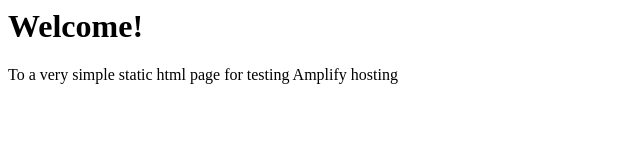
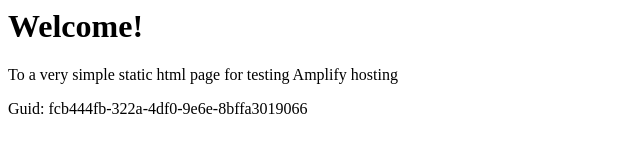
Before and after one commit to aws-aemilia-dub/Github-PR-Commit-Integration-Test-DoNotTouch-GitHubAutoBuildCanaryTest-v1-preprod-eu-west-1, a website: page src/index.html in a window 1280 px wide. Shown: the whole page, without its empty margins (0-640 px from the left). Drawn offline with Linux system fonts and the light colour scheme.

Commit message:
commit from integ tests

```diff
--- a/src/index.html
+++ b/src/index.html
@@ -1,3 +1,5 @@
+
+
 <html lang="en">
 
 <head>
@@ -10,6 +12,6 @@
 <body>
     <h1>Welcome!</h1>
     <p>To a very simple static html page for testing Amplify hosting</p>
-</body>
+    <p>Guid: fcb444fb-322a-4df0-9e6e-8bffa3019066</p></body>
 
 </html>
```
